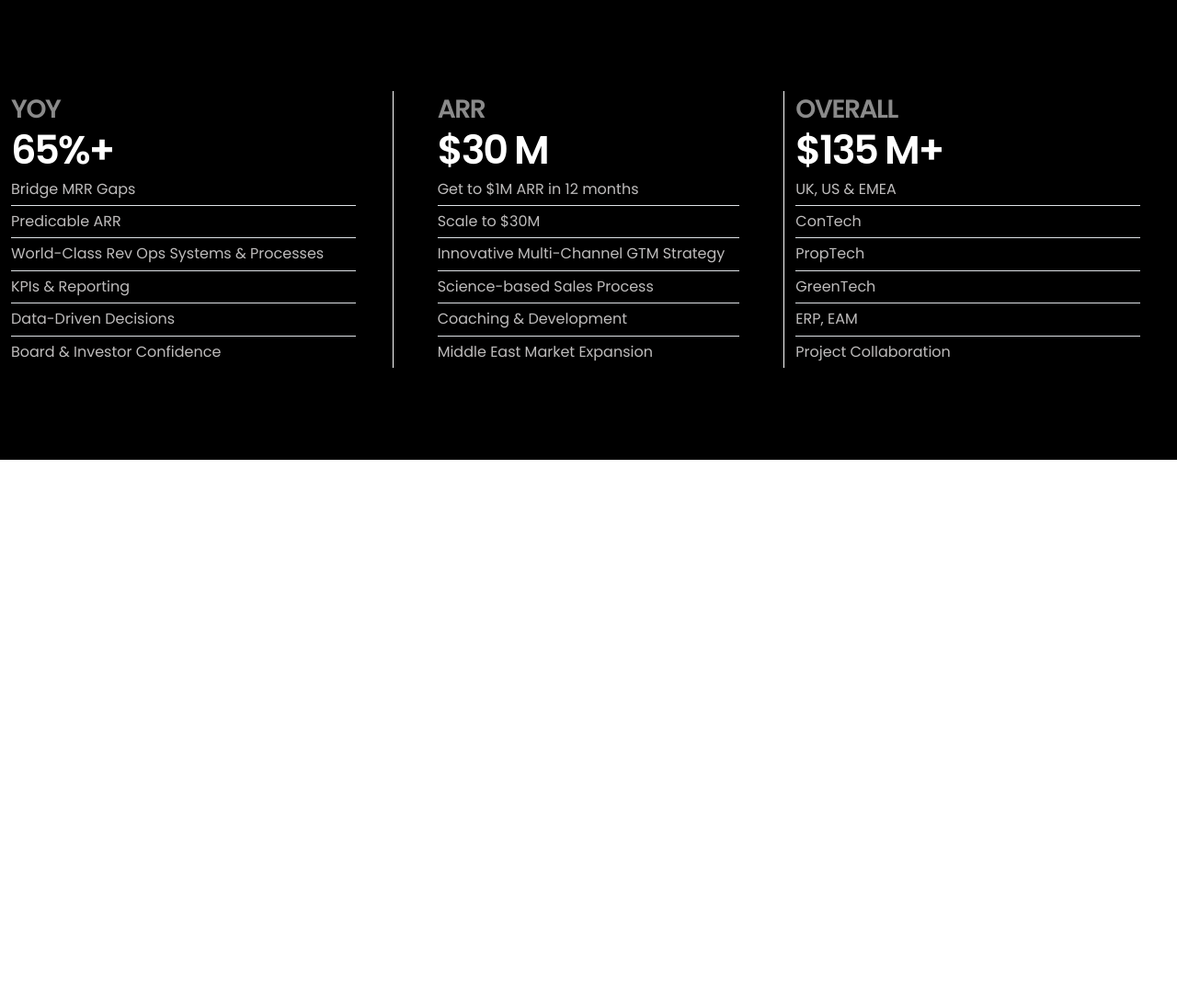
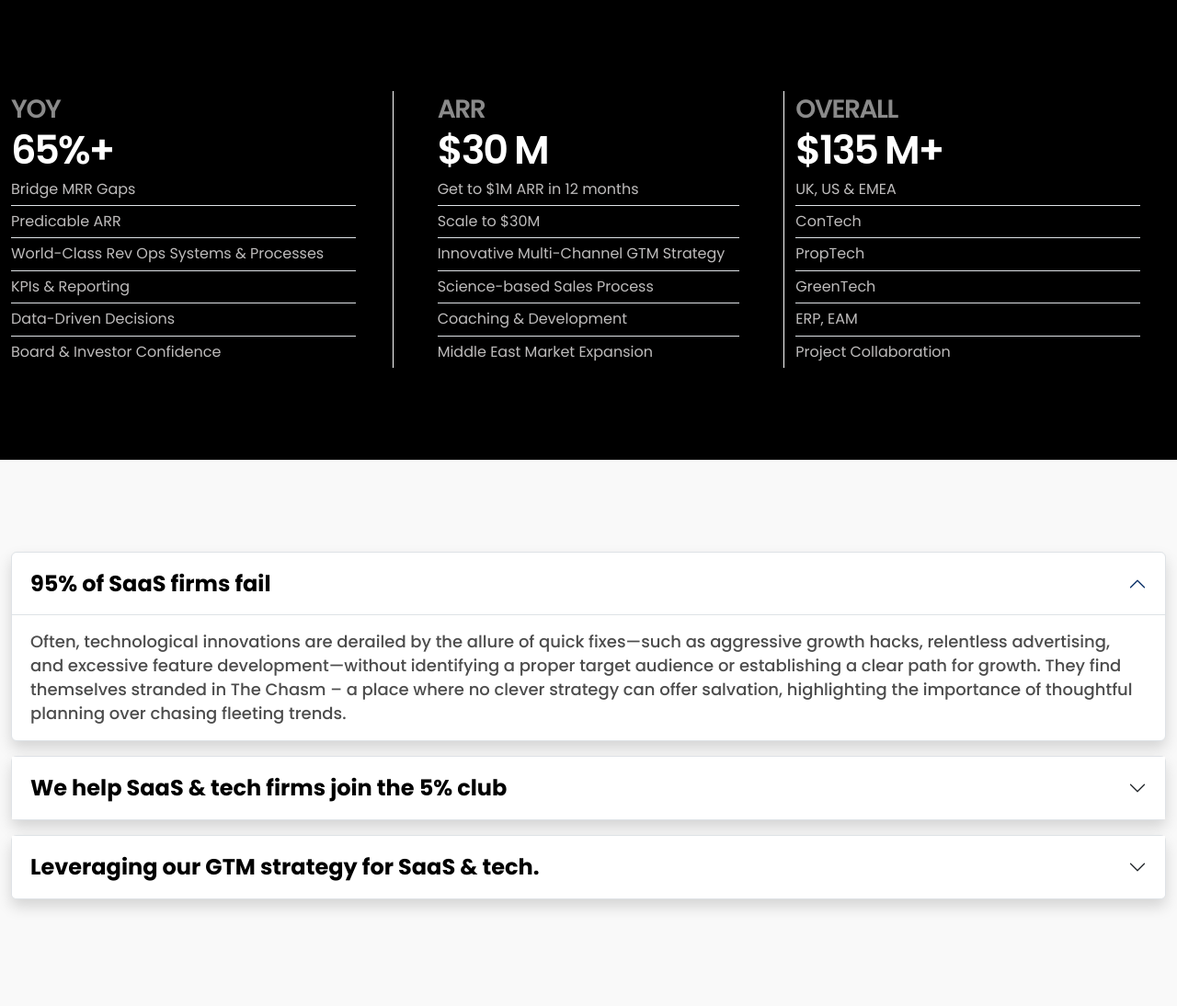
Before and after one commit to HenrikHovhannisyan/revenue-xperts, a PHP site: page / in a window 1280 px wide. Shown: the part 1839-2933 px from the top of the page at 92% size. Before the commit the page ends 2339 px from the top, so only its background shows below. Run offline with PHP 8.4, Linux system fonts and the light colour scheme.

Commit message:
Added FAQ

```diff
--- a/assets/css/main.css
+++ b/assets/css/main.css
@@ -33,11 +33,11 @@ body {
   color: #131313;
 }
 
-#accordionExample {
+#projects-spotlight #accordionExample {
   max-width: 621px;
 }
 
-#accordionExample h2 > button {
+#projects-spotlight #accordionExample h2 > button {
   font-family: Poppins;
   font-size: 24px;
   font-weight: 700;
@@ -106,3 +106,31 @@ body {
   width: max-content;
   margin: auto;
 }
+
+/* #faq */
+#faq {
+  padding-top: 100px;
+  padding-bottom: 100px;
+}
+
+#faq h2 > button {
+  font-family: Poppins;
+  font-size: 24px;
+  font-weight: 700;
+  line-height: 36px;
+  text-align: left;
+  text-underline-position: from-font;
+  text-decoration-skip-ink: none;
+  color: #000000;
+}
+
+#faq .accordion-body {
+  font-family: Poppins;
+  font-size: 18px;
+  font-weight: 500;
+  line-height: 26px;
+  text-align: left;
+  text-underline-position: from-font;
+  text-decoration-skip-ink: none;
+  color: #4c4c4c;
+}
--- a/index.php
+++ b/index.php
@@ -55,7 +55,6 @@
             </div>
         </div>
     </section>
-
     <section id="price">
         <div class="container-fluid">
             <div class="row">
@@ -100,6 +99,48 @@
             </div>
         </div>
     </section>
+    <section id="faq">
+        <div class="container-fluid">
+            <div class="accordion" id="accordionExample-faq">
+                <div class="accordion-item mb-3 rounded border shadow">
+                    <h2 class="accordion-header">
+                    <button class="accordion-button" type="button" data-bs-toggle="collapse" data-bs-target="#collapseOne" aria-expanded="true" aria-controls="collapseOne">
+                    95% of SaaS firms fail
+                    </button>
+                    </h2>
+                    <div id="collapseOne" class="accordion-collapse collapse show" data-bs-parent="#accordionExample-faq">
+                    <div class="accordion-body">
+                    Often, technological innovations are derailed by the allure of quick fixes—such as aggressive growth hacks, relentless advertising, and excessive feature development—without identifying a proper target audience or establishing a clear path for growth. They find themselves stranded in The Chasm – a place where no clever strategy can offer salvation, highlighting the importance of thoughtful planning over chasing fleeting trends.
+                    </div>
+                    </div>
+                </div>
+                <div class="accordion-item mb-3 rounded border shadow">
+                    <h2 class="accordion-header">
+                    <button class="accordion-button collapsed" type="button" data-bs-toggle="collapse" data-bs-target="#collapseTwo" aria-expanded="false" aria-controls="collapseTwo">
+                    We help SaaS & tech firms join the 5% club
+                    </button>
+                    </h2>
+                    <div id="collapseTwo" class="accordion-collapse collapse" data-bs-parent="#accordionExample-faq">
+                    <div class="accordion-body">
+                    Often, technological innovations are derailed by the allure of quick fixes—such as aggressive growth hacks, relentless advertising, and excessive feature development—without identifying a proper target audience or establishing a clear path for growth. They find themselves stranded in The Chasm – a place where no clever strategy can offer salvation, highlighting the importance of thoughtful planning over chasing fleeting trends.
+                    </div>
+                    </div>
+                </div>
+                <div class="accordion-item mb-3 rounded border shadow">
+                    <h2 class="accordion-header">
+                    <button class="accordion-button collapsed" type="button" data-bs-toggle="collapse" data-bs-target="#collapseThree" aria-expanded="false" aria-controls="collapseThree">
+                    Leveraging our GTM strategy for SaaS & tech.
+                    </button>
+                    </h2>
+                    <div id="collapseThree" class="accordion-collapse collapse" data-bs-parent="#accordionExample-faq">
+                    <div class="accordion-body">
+                    Often, technological innovations are derailed by the allure of quick fixes—such as aggressive growth hacks, relentless advertising, and excessive feature development—without identifying a proper target audience or establishing a clear path for growth. They find themselves stranded in The Chasm – a place where no clever strategy can offer salvation, highlighting the importance of thoughtful planning over chasing fleeting trends.
+                        </div>
+                    </div>
+                </div>
+            </div>
+        </div>
+    </section>
 </main>
 
 <?php include 'includes/footer.php'; ?>
```
